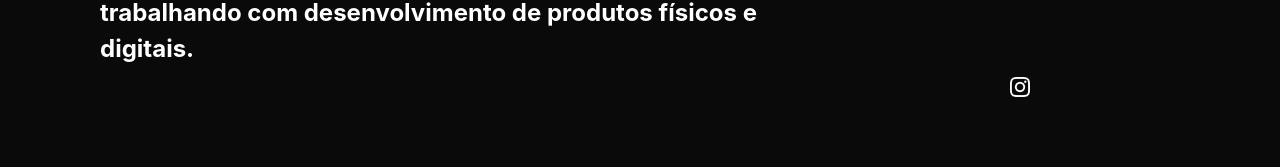
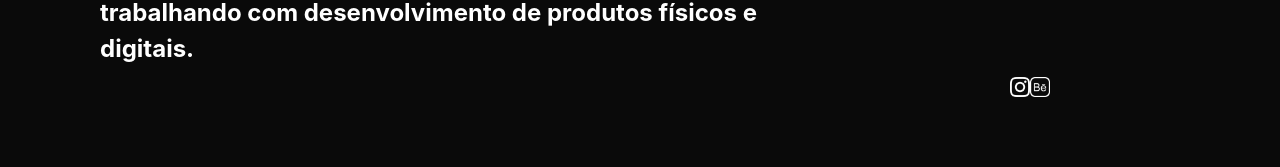
Before and after one commit to ziembick/site-portfolio-designer, a React (Create React App) app in the folder portfolio-designers/: page / in a window 1280 px wide. Shown: the part 265-432 px from the top of the page. Built offline with nearby package versions, Linux system fonts and the light colour scheme.

Commit message:
behance logo

```diff
--- a/portfolio-designers/src/components/header.js
+++ b/portfolio-designers/src/components/header.js
@@ -1,5 +1,6 @@
 import React from "react";
 import igLogo from "../img/ig.png";
+import behance from "../img/behance.png"
 import "../header.css";
 
 function Header() {
@@ -15,6 +16,7 @@ function Header() {
       <li>
         <a href="http://www.instagram.com/slviol" className="section__container-ig">
           <img src={igLogo} alt="Instagram Logo" className="section__container-ig_logo" />
+          <img src={behance} alt="Behance Logo" className="section__container-ig_logo" />
         </a>
       </li>
     </section>
```
Also changed, not shown: portfolio-designers/src/img/behance.png (added).
